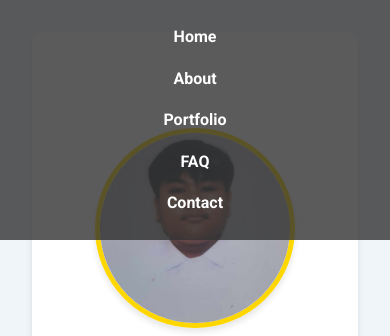
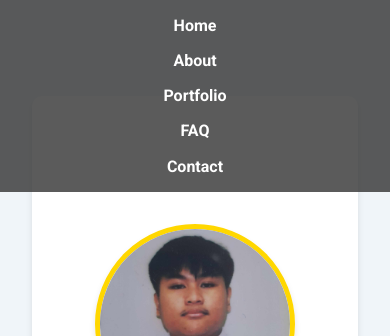
Before and after one commit to Toneriii/it0043tc01, a plain HTML site: page Urbano_Finals^^.html in a window 390 px wide. Shown: the top 336 px of the page. Drawn offline with nearby package versions, Linux system fonts and the light colour scheme.

Commit message:
hailey.css

```diff
--- a/hailey.css
+++ b/hailey.css
@@ -80,6 +80,8 @@ h2 {
 #home {
     text-align: center;
     padding: 6rem 0;
+    background-color: #ffffff;
+    margin-top: 4rem;
 }
 
 .profile-picture img {
@@ -191,10 +193,6 @@ h2 {
     background-color: #ffeb3b;
 }
 
-.faq-item {
-    margin-bottom: 1.5rem;
-}
-
 .contact-info h3 {
     margin-top: 1rem;
 }
@@ -270,6 +268,7 @@ footer {
     color: #fff;
     text-align: center;
     padding: 1rem 0;
+    margin-top: 4rem;
 }
 
 @media screen and (max-width: 768px) {
@@ -282,16 +281,35 @@ footer {
         margin: 0.5rem 0;
     }
 
-    .portfolio-grid {
-        grid-template-columns: 1fr;
+    #home {
+        padding-top: 6rem;
+    }
+}
+
+@media screen and (max-width: 480px) {
+    header {
+        padding: 0.5rem 0;
+    }
+
+    nav ul li {
+        margin: 0.3rem 0;
+    }
+
+    #home {
+        padding-top: 8rem;
     }
 
     .about-content {
         flex-direction: column;
+        align-items: center;
     }
 
     .about-image {
         width: 100%;
-        max-width: 250px;
+        max-width: 200px;
+    }
+
+    .portfolio-grid {
+        grid-template-columns: 1fr;
     }
 }
```
